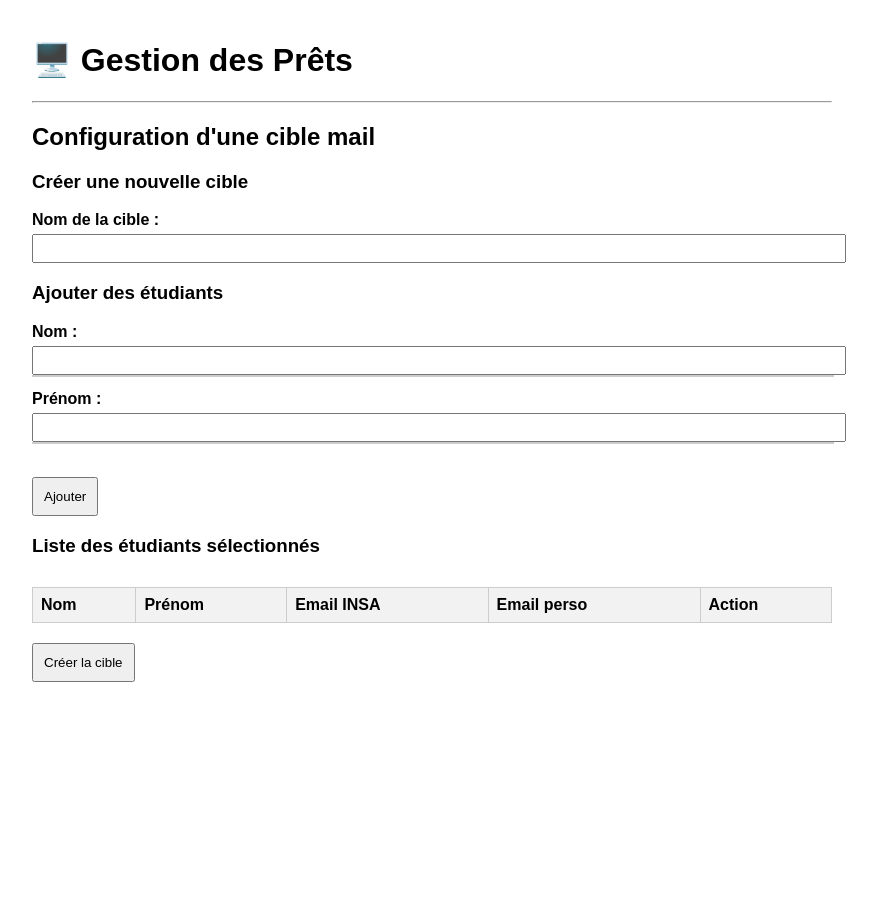
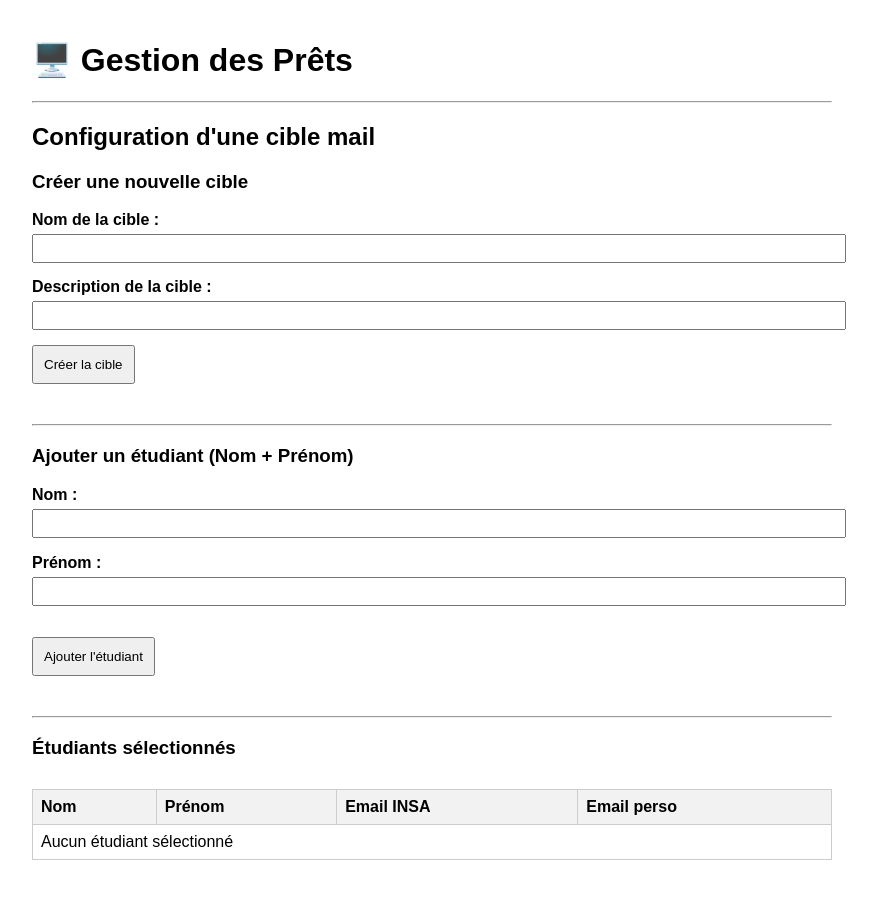
Before and after one commit to elouandehay/gestion-pret-ordi, a Flask app: page /mail/cible/config in a window 1280 px wide. Shown: the whole page, without its empty margins (208-1085 px from the left). Before the commit the page ends 682 px from the top, so only its background shows below. Run offline with Flask 3, Linux system fonts and the light colour scheme; a user stored in the database is signed in; data comes from the database, SQL or seed files in the repository; lists and menus that the app fills with data are empty.

Commit message:
Avancement notable dans le but de la configuration d'une cible.

```diff
--- a/app.py
+++ b/app.py
@@ -17,8 +17,6 @@ import smtplib
 from email.mime.text import MIMEText
 from email.mime.multipart import MIMEMultipart
 
-
-# import yagmail
 # from apscheduler.schedulers.background import BackgroundScheduler
 
 app = Flask(__name__)
@@ -515,11 +513,6 @@ def ajouter_mail():
 
     return redirect(url_for("afficher_mails"))
 
-@app.route("/mail/cible", methods=["GET"])
-@login_required
-def cible_mail():
-    return render_template("cible.html")
-
 @app.route("/mail/supprimer/<int:id>")
 @login_required
 def supprimer_mail(id):
@@ -564,46 +557,96 @@ def modifier_mail(id):
 
     return render_template("modifier_mail.html", mail=mail)
 
+@app.route("/mail/cible", methods=["GET"])
+@login_required
+def cible_mail():
+    return render_template("cible.html")
+
+
+DOSSIER_JSON = "cibles_etudiants"
+FICHIER_COURANT = os.path.join(DOSSIER_JSON, "cible_courante.json")
+
+def load_json_safe(path):
+    if not os.path.exists(path):
+        return {"ines": []}
+    if os.path.getsize(path) == 0:
+        return {"ines": []}
+    try:
+        with open(path, "r") as f:
+            data = json.load(f)
+    except json.JSONDecodeError:
+        return {"ines": []}
+    if "ines" not in data:
+        data["ines"] = []
+    return data
+
+
 @app.route('/mail/cible/config', methods=['GET', 'POST'])
 @login_required
 def config_cible():
     conn = get_db_connection()
+    os.makedirs(DOSSIER_JSON, exist_ok=True)
+
+    data = load_json_safe(FICHIER_COURANT)
 
     if request.method == 'POST':
-        nom_cible = request.form.get('nom_cible')
 
-        # IDs des étudiants sélectionnés
-        etudiants_ids = request.form.getlist('etudiants')
+        if "ajouter_ine" in request.form:
+            nom = request.form.get("nom")
+            prenom = request.form.get("prenom")
 
-        # 1) création de la cible
-        cur = conn.execute(
-            "INSERT INTO cibles_mails (nom, description) VALUES (?, ?)",
-            (nom_cible, "")
-        )
-        cible_id = cur.lastrowid
+            if nom and prenom:
+                row = conn.execute(
+                    "SELECT ine FROM etudiants WHERE nom = ? AND prenom = ?",
+                    (nom, prenom)
+                ).fetchone()
 
-        # 2) liaison étudiants ↔ cible
-        for etu_id in etudiants_ids:
-            conn.execute(
-                "INSERT INTO cible_etudiants (cible_id, etudiant_id) VALUES (?, ?)",
-                (cible_id, etu_id)
+                if row:
+                    ine = row["ine"]
+
+                    if ine and ine not in data["ines"]:
+                        data["ines"].append(ine)
+
+                    with open(FICHIER_COURANT, "w") as f:
+                        json.dump(data, f)
+
+            return redirect(url_for('config_cible'))
+
+        if "creer_cible" in request.form:
+            nom_cible = request.form.get('nom_cible')
+            description_cible = request.form.get('description_cible')
+
+            cur = conn.execute(
+                "INSERT INTO cibles_mails (cible, description) VALUES (?, ?)",
+                (nom_cible, description_cible)
             )
+            cible_id = cur.lastrowid
 
-        conn.commit()
-        conn.close()
+            fichier_final = os.path.join(DOSSIER_JSON, f"cible_{cible_id}.json")
+            with open(fichier_final, "w") as f:
+                json.dump(data, f)
 
-        return redirect(url_for('afficher_mails'))
+            with open(FICHIER_COURANT, "w") as f:
+                json.dump({"ines": []}, f)
 
-    # GET → affichage de la page
-    etudiants = conn.execute("""
-        SELECT id, nom, prenom, email, email_insa
-        FROM etudiants
-        ORDER BY nom, prenom
-    """).fetchall()
+            conn.commit()
+            conn.close()
+
+            return redirect(url_for('afficher_mails'))
+
+    etudiants = []
+    if data.get("ines"):
+        placeholders = ",".join(["?"] * len(data["ines"]))
+        query = f"""
+            SELECT nom, prenom, email, email_insa, ine
+            FROM etudiants
+            WHERE ine IN ({placeholders})
+        """
+        etudiants = conn.execute(query, data["ines"]).fetchall()
 
     conn.close()
 
-    return render_template('config_cible.html', etudiants=etudiants)
+    return render_template("config_cible.html", etudiants=etudiants)
 
 # def envoyer_mails_programmes():
 #
--- /dev/null
+++ b/cibles_etudiants/cible_courante.json
@@ -0,0 +1 @@
+{"ines": []}
--- a/static/js/autocomplete.js
+++ b/static/js/autocomplete.js
@@ -1,3 +1,5 @@
+document.addEventListener("DOMContentLoaded", () => {
+
     function setupAutocomplete(inputId, resultsId, url, extraParamsFn = null) {
         const input = document.getElementById(inputId);
         const results = document.getElementById(resultsId);
@@ -41,10 +43,8 @@ function setupAutocomplete(inputId, resultsId, url, extraParamsFn = null) {
         });
     }
 
-// nom = normal
     setupAutocomplete('nom', 'nom-results', '/api/noms');
 
-// prénom dépend du nom (propre)
     const prenomInput = document.getElementById('prenom');
     const prenomResults = document.getElementById('prenom-results');
 
@@ -56,7 +56,6 @@ document.getElementById('nom').addEventListener('input', () => {
         timeoutPrenom = setTimeout(async () => {
             const nom = document.getElementById('nom').value;
 
-        // reset propre
             prenomInput.value = '';
             prenomResults.innerHTML = '';
 
@@ -78,3 +77,5 @@ document.getElementById('nom').addEventListener('input', () => {
             });
         }, 300);
     });
+
+});
--- a/templates/config_cible.html
+++ b/templates/config_cible.html
@@ -17,33 +17,6 @@
         margin-top: 5px;
     }
 
-    ul {
-        list-style: none;
-        padding: 0;
-        margin: 0;
-        border: 1px solid #ccc;
-        max-height: 150px;
-        overflow-y: auto;
-        background: white;
-        position: absolute;
-        width: 100%;
-        z-index: 10;
-    }
-
-    ul li {
-        padding: 6px;
-        cursor: pointer;
-    }
-
-    ul li:hover {
-        background: #eee;
-    }
-
-    .field {
-        position: relative;
-        margin-bottom: 15px;
-    }
-
     table {
         margin-top: 30px;
         width: 100%;
@@ -60,35 +33,59 @@
     }
 
     .btn {
-        margin-top: 20px;
+        margin-top: 15px;
         padding: 10px;
+    }
+
+    .section {
+        margin-bottom: 40px;
     }
 </style>
 
-<h3>Créer une nouvelle cible</h3>
+<div class="section">
 
-<form method="post">
+    <h3>Créer une nouvelle cible</h3>
 
-    <label>Nom de la cible :</label>
-    <input type="text" name="nom_cible" required>
+    <form method="post">
+        <label>Nom de la cible :</label>
+        <input type="text" name="nom_cible" required>
 
-    <h3>Ajouter des étudiants</h3>
+        <label>Description de la cible :</label>
+        <input type="text" name="description_cible" required>
 
-    <div class="field">
+        <button type="submit" name="creer_cible" class="btn">Créer la cible</button>
+    </form>
+
+</div>
+
+<hr>
+
+<div class="section">
+
+    <h3>Ajouter un étudiant (Nom + Prénom)</h3>
+
+    <form method="post">
+
         <label>Nom :</label>
-        <input type="text" id="nom" autocomplete="off">
+        <input type="text" id="nom" name="nom" autocomplete="off" required>
         <ul id="nom-results"></ul>
-    </div>
 
-    <div class="field">
         <label>Prénom :</label>
-        <input type="text" id="prenom" autocomplete="off">
+        <input type="text" id="prenom" name="prenom" autocomplete="off" required>
         <ul id="prenom-results"></ul>
-    </div>
 
-    <button type="button" class="btn" onclick="ajouterEtudiant()">Ajouter</button>
+        <button type="submit" name="ajouter_ine" class="btn">
+            Ajouter l'étudiant
+        </button>
 
-    <h3>Liste des étudiants sélectionnés</h3>
+    </form>
+
+</div>
+<hr>
+
+<div class="section">
+
+    <h3>Étudiants sélectionnés</h3>
 
     <table>
         <thead>
@@ -97,18 +94,27 @@
                 <th>Prénom</th>
                 <th>Email INSA</th>
                 <th>Email perso</th>
-                <th>Action</th>
             </tr>
         </thead>
 
-        <tbody id="liste-etudiants"></tbody>
+        <tbody>
+            {% for etu in etudiants %}
+            <tr>
+                <td>{{ etu.nom }}</td>
+                <td>{{ etu.prenom }}</td>
+                <td>{{ etu.email_insa or '-' }}</td>
+                <td>{{ etu.email or '-' }}</td>
+            </tr>
+            {% else %}
+            <tr>
+                <td colspan="4">Aucun étudiant sélectionné</td>
+            </tr>
+            {% endfor %}
+        </tbody>
     </table>
 
-    <button type="submit" class="btn">Créer la cible</button>
+</div>
 
-</form>
-
-<!-- JS externe uniquement -->
-<script src="{{ url_for('static', filename='js/autocomplete.js') }}"></script>
+<script src="{{ url_for('static', filename='js/autocomplete.js') }}" defer></script>
 
 {% endblock %}
```
Also changed, not shown: backups/backup_auto_admin_2026-03-20_09-53-48.db (deleted), backups/backup_auto_admin_2026-03-23_13-08-34.db (deleted), backups/backup_auto_admin_2026-05-01_18-59-42.db (added), backups/backup_login_admin_2026-05-01_18-59-42.db (added), database.db, templates/cible.html (deleted), 4 other files. Lines whose indentation alone changed are shown as unchanged.
